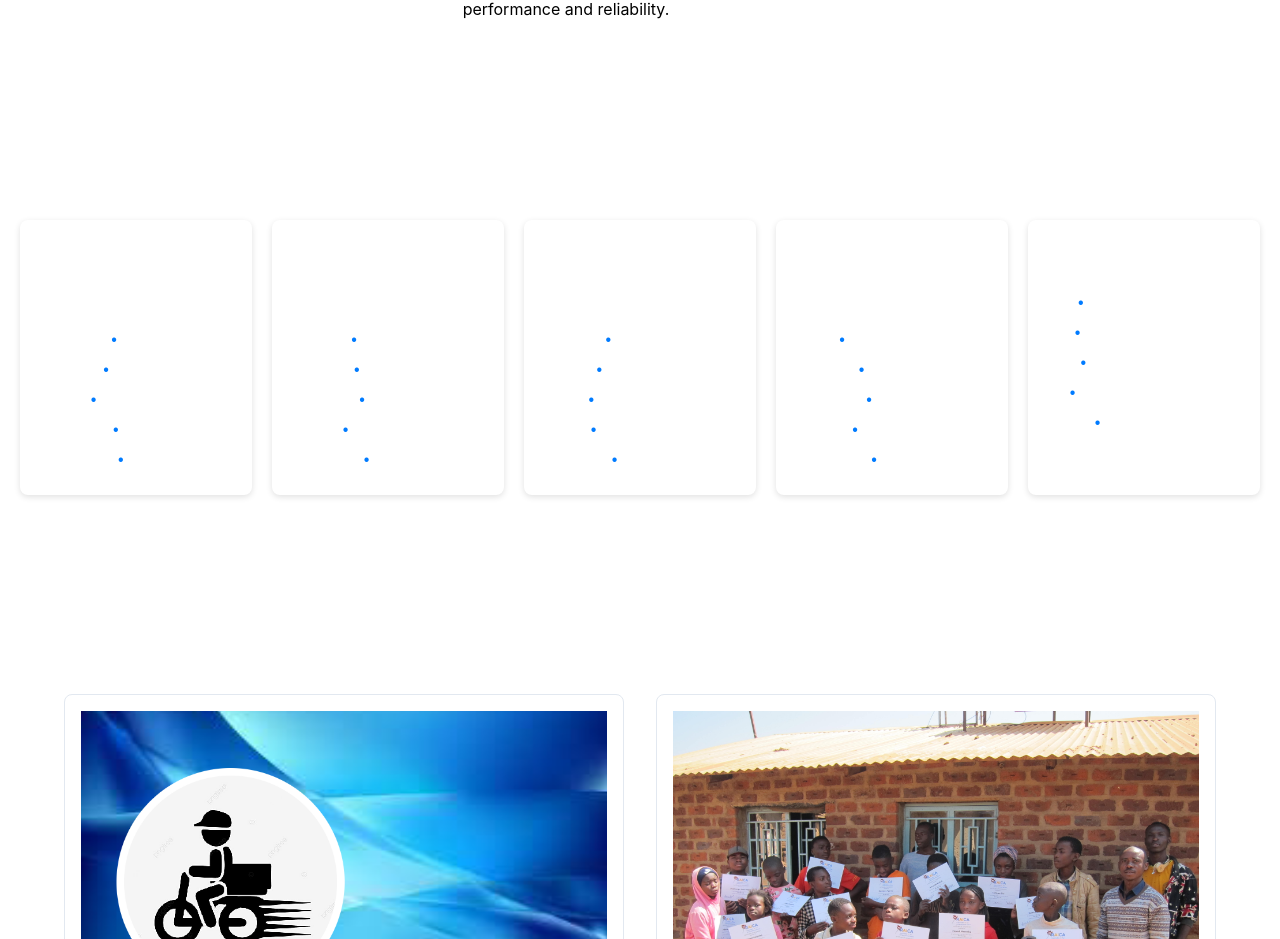
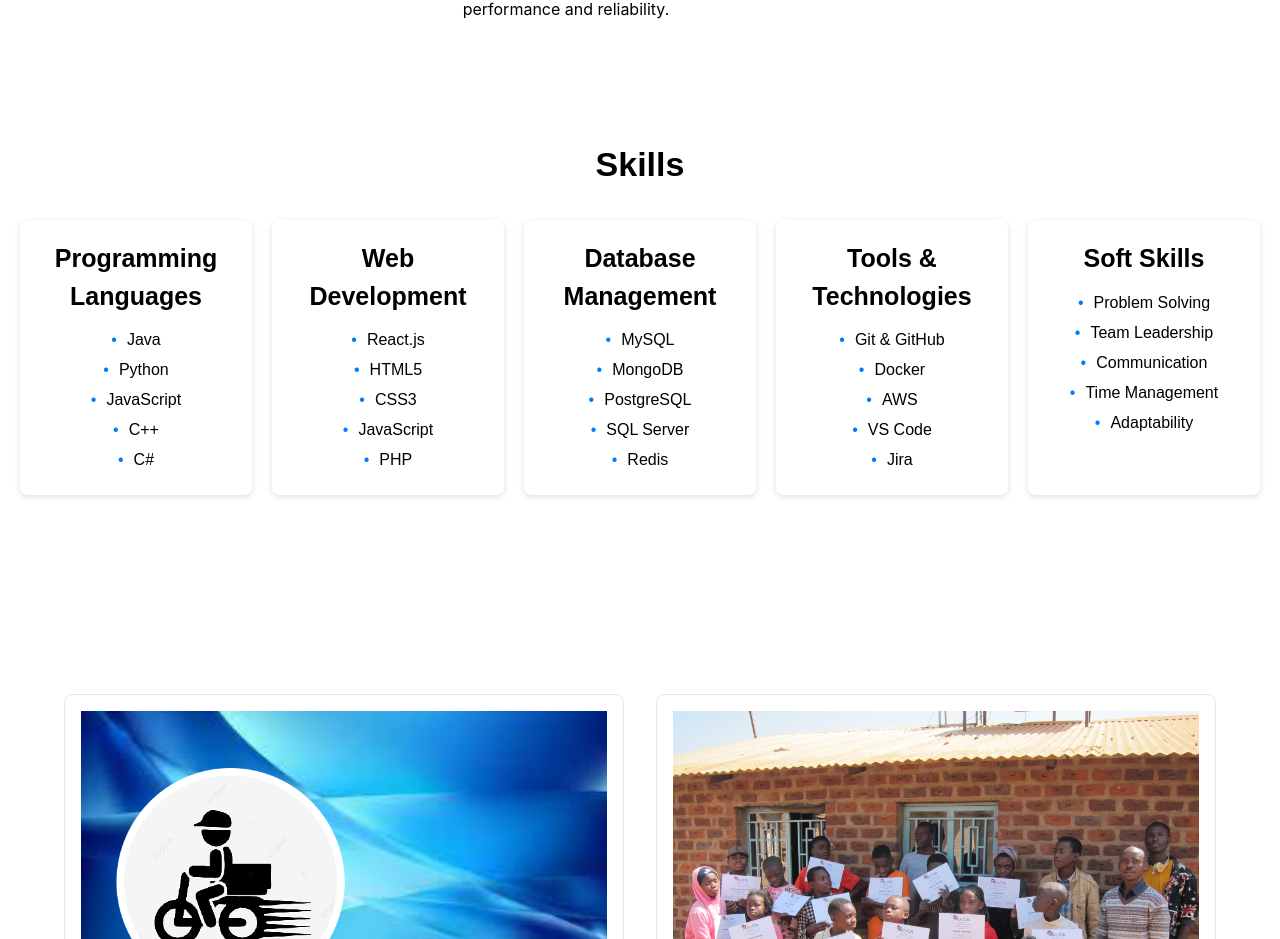
Before and after one commit to lundenge/Portfolio1, a React (Create React App) app: page / in a window 1280 px wide. Shown: the part 3271-4210 px from the top of the page. Built offline with nearby package versions, Linux system fonts and the light colour scheme.

Commit message:
modify skills text

```diff
--- a/src/components/ContactMeSection.js
+++ b/src/components/ContactMeSection.js
@@ -69,7 +69,7 @@ const ContactMeSection = () => {
           <form onSubmit={formik.handleSubmit}>
             <VStack spacing={4}>
               <FormControl isInvalid={!!formik.errors.firstName && formik.touched.firstName}>
-                <FormLabel htmlFor="firstName" color="white">Name</FormLabel>
+                <FormLabel htmlFor="firstName" color="black">Name</FormLabel>
                 <Input
                   id="firstName"
                   name="firstName"
@@ -90,7 +90,7 @@ const ContactMeSection = () => {
                 <FormErrorMessage>{formik.errors.email}</FormErrorMessage>
               </FormControl>
               <FormControl>
-                <FormLabel htmlFor="type" color="white">Type of enquiry</FormLabel>
+                <FormLabel htmlFor="type" color="black">Type of enquiry</FormLabel>
                 <Select
                   id="type"
                   name="type"
@@ -103,7 +103,7 @@ const ContactMeSection = () => {
                 </Select>
               </FormControl>
               <FormControl isInvalid={!!formik.errors.comment && formik.touched.comment}>
-                <FormLabel htmlFor="comment" color="white">Your message</FormLabel>
+                <FormLabel htmlFor="comment" color="black">Your message</FormLabel>
                 <Textarea
                   id="comment"
                   name="comment"
--- a/src/components/ProjectDescription.css
+++ b/src/components/ProjectDescription.css
@@ -56,6 +56,7 @@
     font-size: 16px;
     line-height: 1.5;
     margin-bottom: 10px;
+    color: #000;
   }
 
   @media (min-width: 768px) {
--- a/src/components/style_skills.css
+++ b/src/components/style_skills.css
@@ -10,7 +10,7 @@
     text-align: center;
     margin-bottom: 30px;
     font-size: 34px;
-    color:white;
+    color:black;
   }
 
   .skills-grid {
@@ -37,7 +37,7 @@
   .skills-section h3 {
     font-size: 25px;
     font-weight: bold;
-    color: white;
+    color: black;
     margin-bottom: 10px;
     text-align: center;
   }
@@ -51,7 +51,7 @@
     font-size: 16px;
     color: #555;
     padding: 3px 0;
-    color: white;
+    color: black;
   }
 
   .skills-section ul li::before {
```
